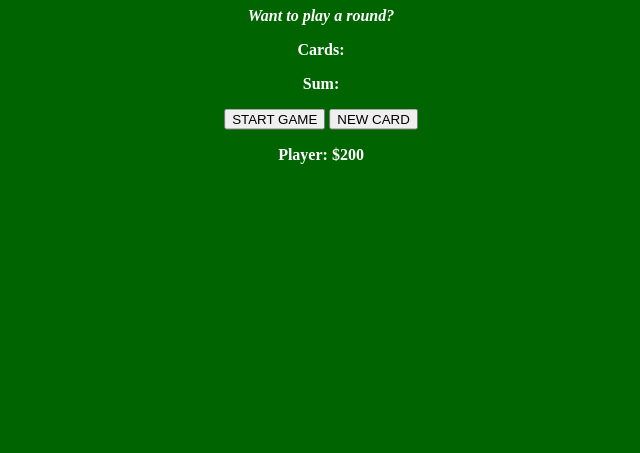
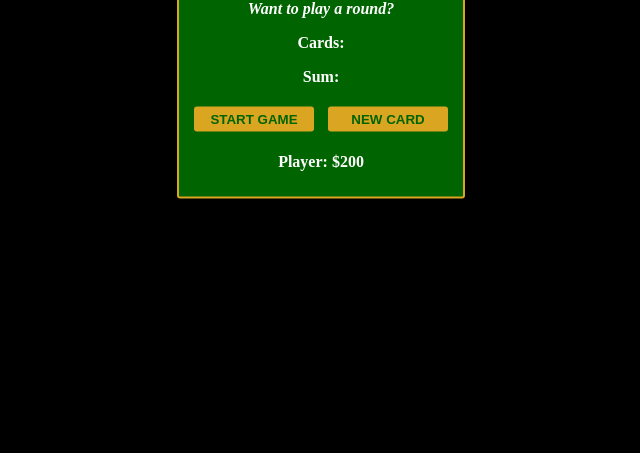
Before and after one commit to TrixyParra/blackjack, a plain HTML site: page index.html in a window 1280 px wide. Shown: the part 347-800 px from the top of the page, without its empty margins (319-959 px from the left). Drawn offline with Linux system fonts and the light colour scheme.

Commit message:
added styling to the buttons and changes in body and container background color

```diff
--- a/css/style.css
+++ b/css/style.css
@@ -4,7 +4,7 @@
 
 body {
     margin: 0;
-    background-color: darkgreen;
+    background-color: #000;
     text-align: center;
     color: #fff;
     font-weight: bold;
@@ -12,11 +12,14 @@ body {
 
 .container {
     max-width: 400px;
-    padding: 10px;
     position: absolute;
     top: 50%;
     left: 50%;
     transform: translate(-50%, -50%);
+    background-color: darkgreen;
+    border: 2px solid goldenrod;
+    border-radius: 3px;
+    padding: 10px;
 }
 
 h1 {
@@ -26,3 +29,14 @@ h1 {
 #message {
     font-style: italic;
 }
+
+button {
+    width: 120px;
+    background-color: goldenrod;
+    color: darkgreen;
+    font-weight: bold;
+    border: none;
+    border-radius: 3px;
+    padding: 5px;
+    margin: 5px;
+}
```
